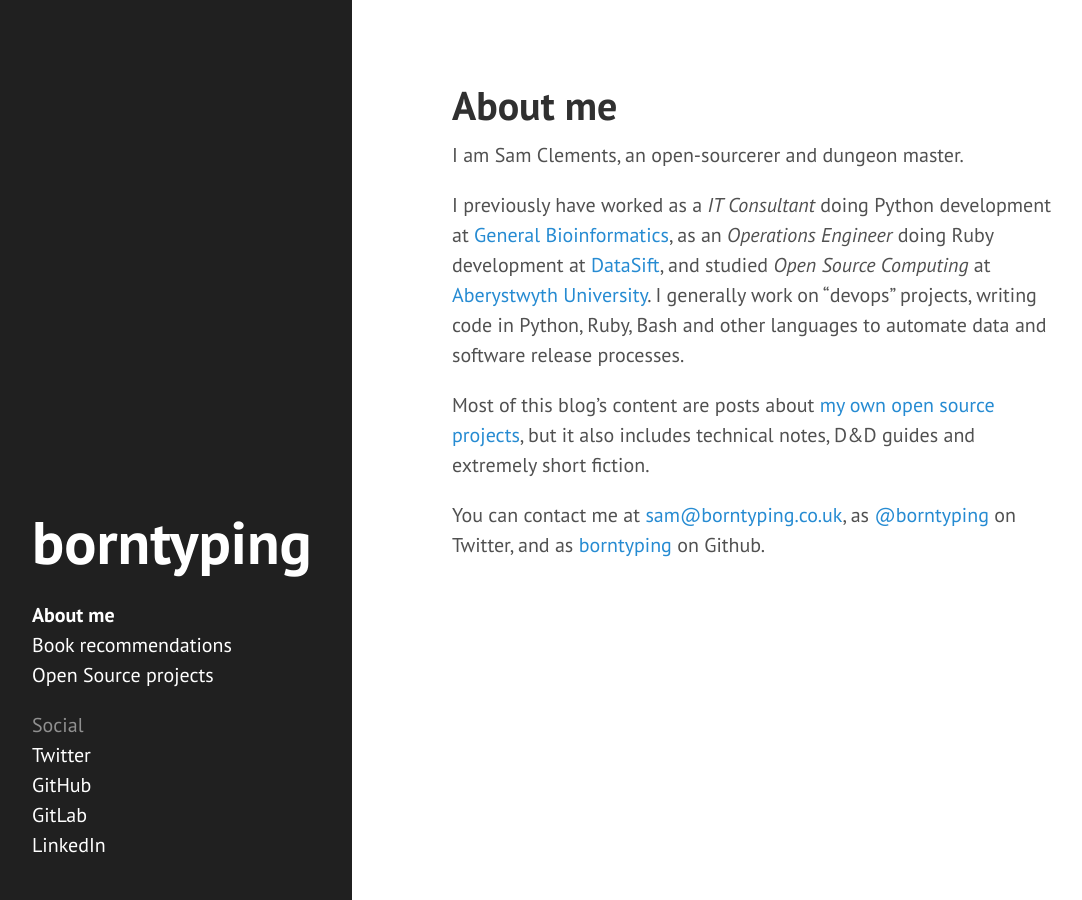
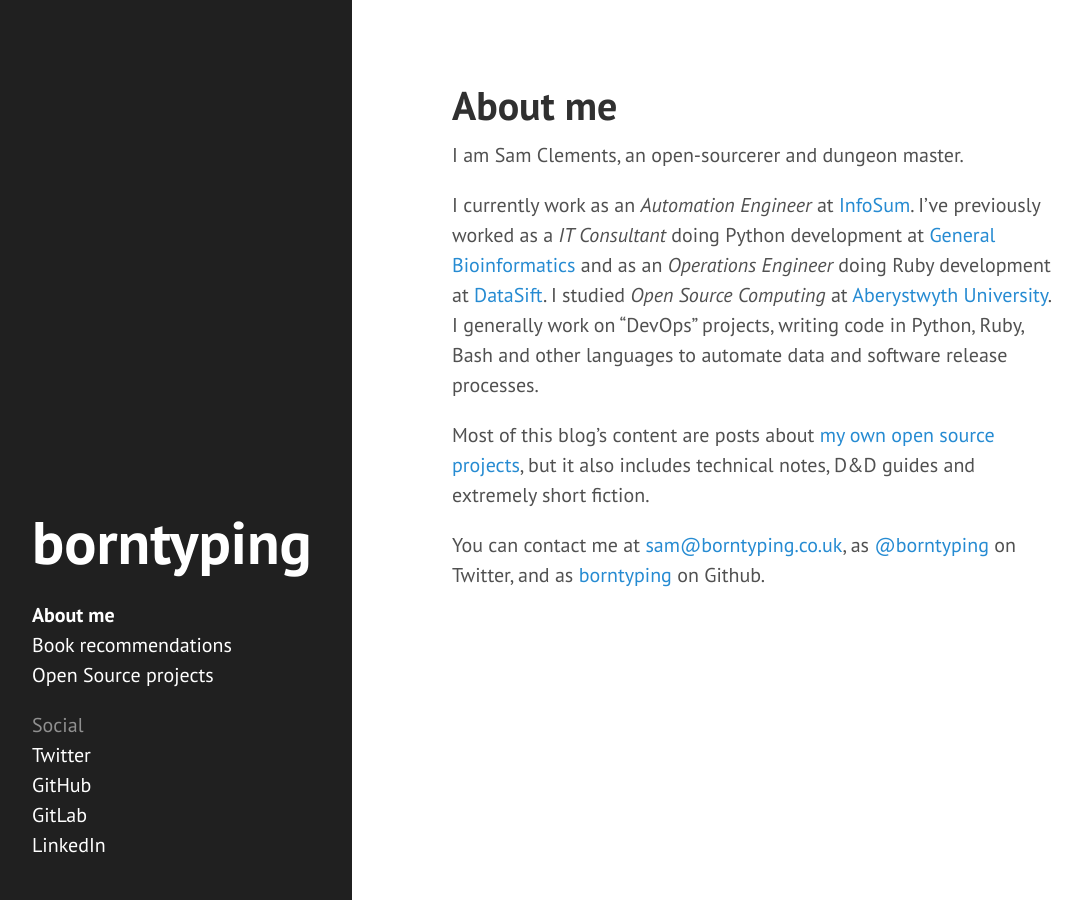
Before and after one commit to borntyping/borntyping.github.io, a Jekyll site: the page built from about.md, in a window 1280 px wide. Shown: the whole page, without its empty margins (8-1090 px from the left). Built offline with Jekyll 4.4.1, drawn with Linux system fonts in a browser that asks for light colours.

Commit message:
Update about.md

```diff
--- a/about.md
+++ b/about.md
@@ -6,8 +6,10 @@
 
 I am Sam Clements, an open-sourcerer and dungeon master.
 
-I previously have worked as a *IT Consultant* doing Python development at [General Bioinformatics][gb], as an *Operations Engineer* doing Ruby development at [DataSift][ds], and studied *Open Source Computing* at [Aberystwyth University][au].
-I generally work on "devops" projects, writing code in Python, Ruby, Bash and other languages to automate data and software release processes.
+I currently work as an _Automation Engineer_ at [InfoSum][is].
+I've previously worked as a *IT Consultant* doing Python development at [General Bioinformatics][gb] and as an *Operations Engineer* doing Ruby development at [DataSift][ds].
+I studied *Open Source Computing* at [Aberystwyth University][au].
+I generally work on "DevOps" projects, writing code in Python, Ruby, Bash and other languages to automate data and software release processes.
 
 Most of this blog's content are posts about [my own open source projects]({{ site.baseurl }}/open-source/), but it also includes technical notes, D&D guides and extremely short fiction.
 
```
Also changed, not shown: other parts of about.md (+1 -0 lines).
